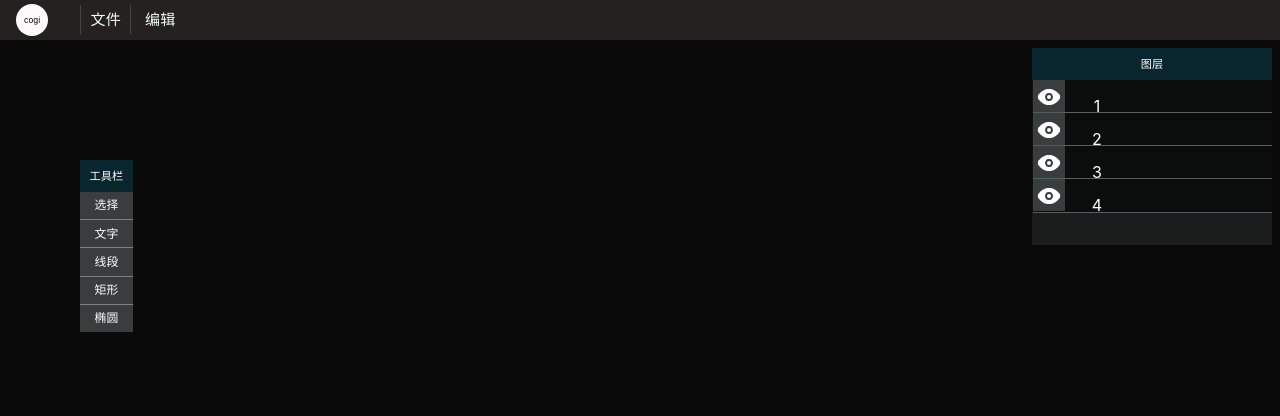
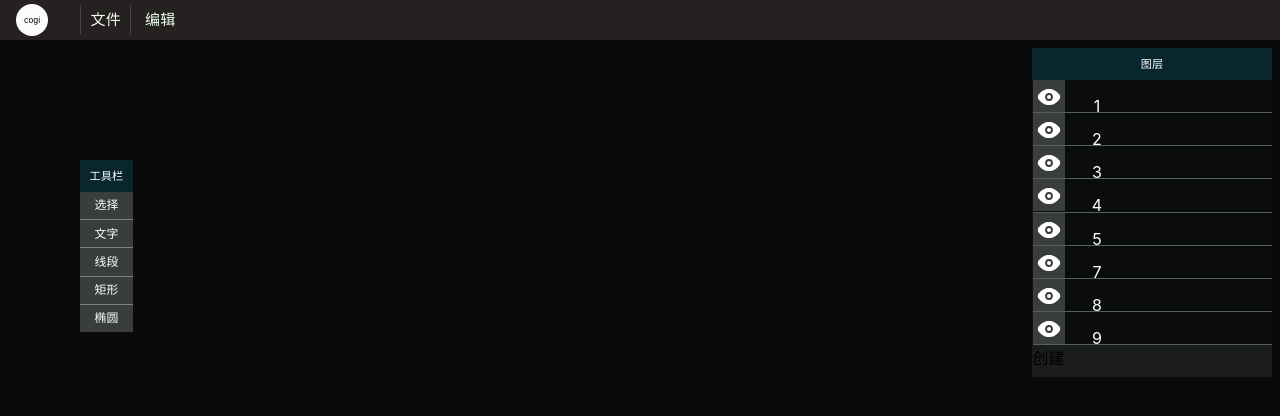
Before and after one commit to cogimira/cogi-ps, a React (Create React App) app: page / in a window 1280 px wide. Shown: the top 416 px of the page. Built offline with nearby package versions, Linux system fonts and the light colour scheme.

Commit message:
拖拽排序图层

```diff
--- a/src/compnents/create-window-dialog.jsx
+++ b/src/compnents/create-window-dialog.jsx
@@ -17,8 +17,8 @@ class CreateWindowDialog extends React.Component {
 
         this.hInputonBlur = this.hInputonBlur.bind(this);
 
-        this.width = "800px";
-        this.height = "600px"
+        this.width = 800;
+        this.height = 600;
     }
 
     closeWidnow(e) {
@@ -45,11 +45,11 @@ class CreateWindowDialog extends React.Component {
     }
 
     wInputonBlur(e) {
-        this.width = parseInt(e.target.value);
+        this.width = parseInt(e.target.value) || 800;
     }
 
     hInputonBlur(e) {
-        this.height = parseInt(e.target.value);
+        this.height = parseInt(e.target.value) || 600;
     }
 
     wInputonChange(e) {
--- a/src/compnents/layer-compnents/layer-bottom-tool.jsx
+++ b/src/compnents/layer-compnents/layer-bottom-tool.jsx
@@ -1,13 +1,18 @@
 import React from 'react';
 import './style/layer-bottom-tool.css';
+
 
 class LayerBottomTool extends React.Component {
     constructor(props) {
         super(props);
+
     }
 
     render() {
-        return (<div className="layer-bottom-tool-c"></div>)
+        const {createLayer} = this.props;
+        return (<div className="layer-bottom-tool-c">
+            <span onClick={(e) => { e.stopPropagation(); createLayer(e)}}>创建</span>
+        </div>)
     }
 }
 
--- a/src/container/graphic-layer.jsx
+++ b/src/container/graphic-layer.jsx
@@ -15,10 +15,11 @@ class GraphicLayer extends React.Component {
 
         this.updateLayers = this.updateLayers.bind(this);
         this.sortChange = this.sortChange.bind(this);
+        this.createLayer = this.createLayer.bind(this);
     }
 
     componentDidMount() {
-        this.psVm.on("layer_change", this.updateLayers);
+        this.psVm.on("graphic-layer-created", this.updateLayers);
     }
 
     updateLayers(data) {
@@ -60,13 +61,14 @@ class GraphicLayer extends React.Component {
             }
         });
         this.updateLayers(newLayesEnd);
-        console.log(targetId);
-        console.log(newIndex);
-        console.log(oldIndex);
     }
 
     componentWillUnmount() {
         this.psVm.off("layer_change", this.updateLayers);
+    }
+
+    createLayer() {
+        this.psVm.createLayer('blank');
     }
 
     render() {
@@ -75,11 +77,11 @@ class GraphicLayer extends React.Component {
             <SortDraggGroup disableH={true} sortChange={this.sortChange}>
                 {
                     layers.map((element, index) => {
-                        return <LayerItemContainer key={index} sortId={element.layerId}/>
+                        return <LayerItemContainer key={element.layerId + "_layer"} sortId={element.layerId}/>
                     })
                 }
             </SortDraggGroup>
-            <LayerBottomTool/>
+            <LayerBottomTool createLayer={this.createLayer}/>
         </div>);
     }
 }
--- a/src/container/sort-dragg-group.jsx
+++ b/src/container/sort-dragg-group.jsx
@@ -11,21 +11,29 @@ class SortDraggGroup extends React.Component {
         this.dragging = this.dragging.bind(this);
         this.endDrag = this.endDrag.bind(this);
 
+        this.createSortItem = this.createSortItem.bind(this);
+
         this.state = {
             wrapperChild: null
         }
 
         this.offsetRef = React.createRef();
         this.offsetRefC = React.createRef();
+        // this.reCreateRef();
+        this.refsMap = {};
+    }
 
+    reCreateRef() {
         const {children} = this.props;
         children.map((item) => {
             let sid = item.props.sortId;
             let refKey = `${sid}_ref`;
             this[refKey] = React.createRef();
         });
+    }
 
 
+    componentWillReceiveProps() {
 
     }
 
@@ -60,7 +68,7 @@ class SortDraggGroup extends React.Component {
         let allSortId = this.getAllSortIds();
         for(let i = 0; i < allSortId.length; i++) {
             let refKey = `${allSortId[i]}_ref`;
-            let dragC = this[refKey].current.dragRef.current;
+            let dragC = this.refsMap[refKey];
             dragC.style.borderTop = 'none';
             let currentRect = dragC.getClientRects()[0];
             if(Math.abs(pageY - currentRect.top) < 10) {
@@ -90,17 +98,17 @@ class SortDraggGroup extends React.Component {
         this.setState( {
             wrapperChild: null
         });
-
+        debugger;
         let findInsert = false;
         let beforeId = null;
         let allSortId = this.getAllSortIds();
         for(let i = 0; i < allSortId.length; i++) {
             let refKey = `${allSortId[i]}_ref`;
-            let dragC = this[refKey].current.dragRef.current;
+            let dragC = this.refsMap[refKey];
             dragC.style.borderTop = 'none';
             let currentRect = dragC.getClientRects()[0];
             if(Math.abs(e.pageY - currentRect.top) < 10) {
-                console.log('inser before ' +  allSortId[i]);
+                console.log(allSortId[this.dragIndex] + '  inser before ' +  allSortId[i]);
                 findInsert = true;
                 beforeId = allSortId[i];
             }
@@ -112,9 +120,14 @@ class SortDraggGroup extends React.Component {
         }
     }
 
+    createSortItem(target, id) {
+        this.refsMap[`${id}_ref`] = target.current;
+    }
+
     render() {
         const {children} = this.props;
         const {wrapperChild} = this.state;
+        let self = this;
         return (<React.Fragment>
             <div className="sort-group-dragg-c" ref={this.offsetRefC}>
                 <div className="sort-wrapper" ref={this.offsetRef}>
@@ -123,13 +136,13 @@ class SortDraggGroup extends React.Component {
             </div>
             {children.map((item, index) => {
                 let sid = item.props.sortId;
-                let refKey = `${sid}_ref`;
-                // this[refKey] = React.createRef();
-                return <SortDraggItem key={index} sortId={item.props.sortId}
-                ref={this[refKey]}
+                // let refKey = `${sid}_ref`;
+                return <SortDraggItem key={item.props.sortId} sortId={item.props.sortId}
+                // ref={self[refKey]}
                 dragStart={this.dragStart}
                 dragging={this.dragging}
-                endDrag={this.endDrag} >
+                endDrag={this.endDrag}
+                emitSelf={this.createSortItem} >
                     {item}
                 </SortDraggItem>
             })}
--- a/src/container/sort-dragg-item.jsx
+++ b/src/container/sort-dragg-item.jsx
@@ -18,6 +18,14 @@ class SortDraggItem extends React.Component {
         });
     }
 
+    componentDidMount() {
+        const {emitSelf, sortId} = this.props;
+        if(emitSelf) {
+            emitSelf(this.dragRef, sortId);
+        }
+
+    }
+
     render() {
         const {children, style} = this.props;
         return <div onMouseDown={this.dragStart} ref={this.dragRef} style={style}>
--- a/src/packages/cogi-ps.js
+++ b/src/packages/cogi-ps.js
@@ -1,5 +1,7 @@
 import EventEmitter from 'events';
-import GraphicWindow from './graphic-window'
+import GraphicWindow from './engine/graphic-window';
+import GraphicLayer from './engine/graphic-layer';
+
 
 export default class CogiPS extends EventEmitter{
     constructor() {
@@ -9,6 +11,7 @@ export default class CogiPS extends EventEmitter{
         }, 500);
 
         this.graphicWindows = [];
+        this.layers = [];
     }
 
     createGraphicWindow(width, height, options) {
@@ -31,9 +34,20 @@ export default class CogiPS extends EventEmitter{
     }
 
     getLayers() {
-        return [
-            {layerId: "1"},{layerId: "2"},{layerId: "3"},{layerId: "4"}
-        ]
+        let encodeData = [{layerId: "1"},{layerId: "2"},{layerId: "3"}, {layerId: "4"}, {layerId: "5"}, {layerId: "7"}, {layerId: "8"}, {layerId: "9"}];
+        for(let i = 0; i < this.layers.length; i++) {
+            let layerData = this.layers[i].encodeLayer();
+            encodeData.push(layerData);
+        }
+        return encodeData;
+    }
+
+    createLayer(type) {
+        let layer = new GraphicLayer(null, type);
+        this.layers.push(layer);
+        let layerData = this.getLayers();
+        this.emit('graphic-layer-created', layerData);
+
     }
 
     createWindow(container, graphicId) {
--- /dev/null
+++ b/src/packages/engine/graphic-layer.js
@@ -0,0 +1,15 @@
+import {uid} from '../webgl-lib/util/lib';
+
+export default class GraphicLayer {
+    constructor(layerId, layerType) {
+        this.layerId = layerId || uid(20);
+        this.layerType = layerType;
+    }
+
+    encodeLayer() {
+        return {
+           layerId: this.layerId,
+           layerType: this.layerType
+        }
+    }
+}
--- a/src/packages/graphic-window.js
+++ b/src/packages/engine/graphic-window.js
@@ -1,4 +1,4 @@
-import {uid} from './webgl-lib/util/lib'
+import {uid} from '../webgl-lib/util/lib'
 
 export default class GraphicWindow {
     constructor(id, width, height) {
```
